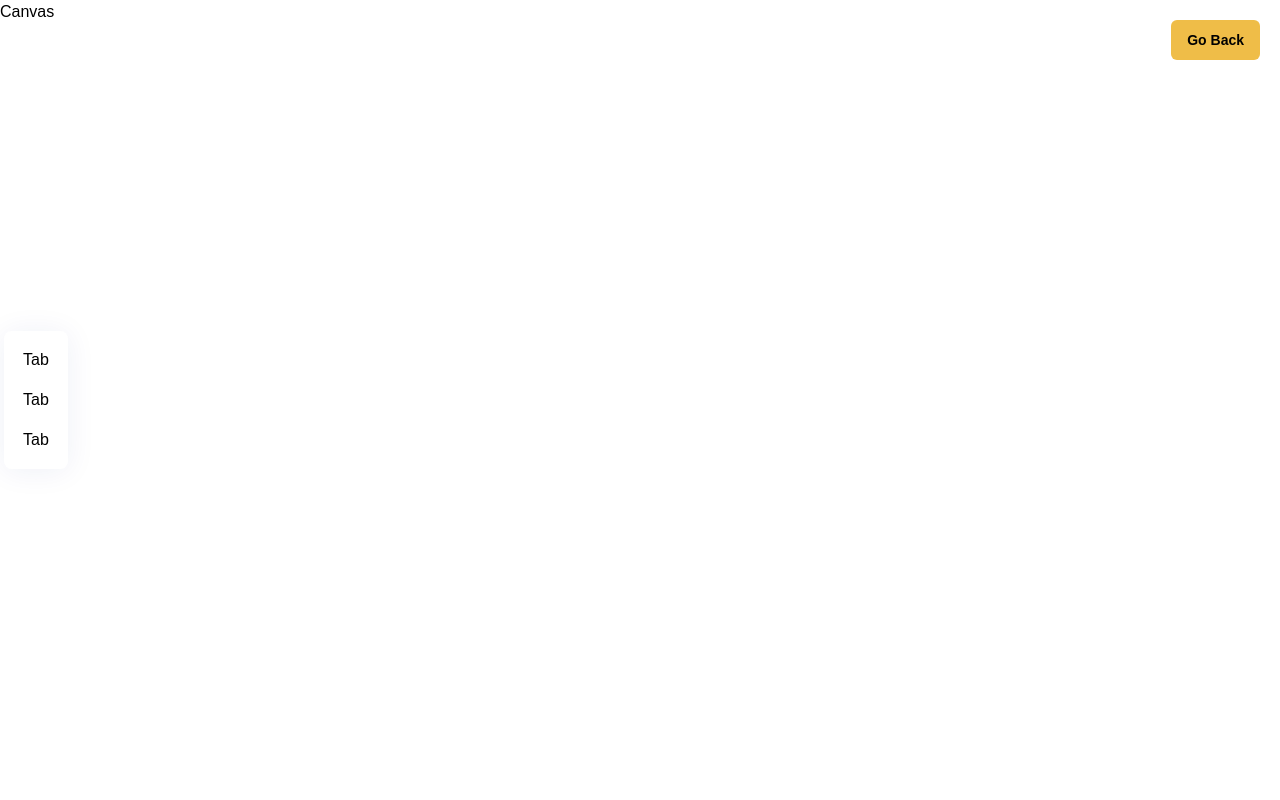
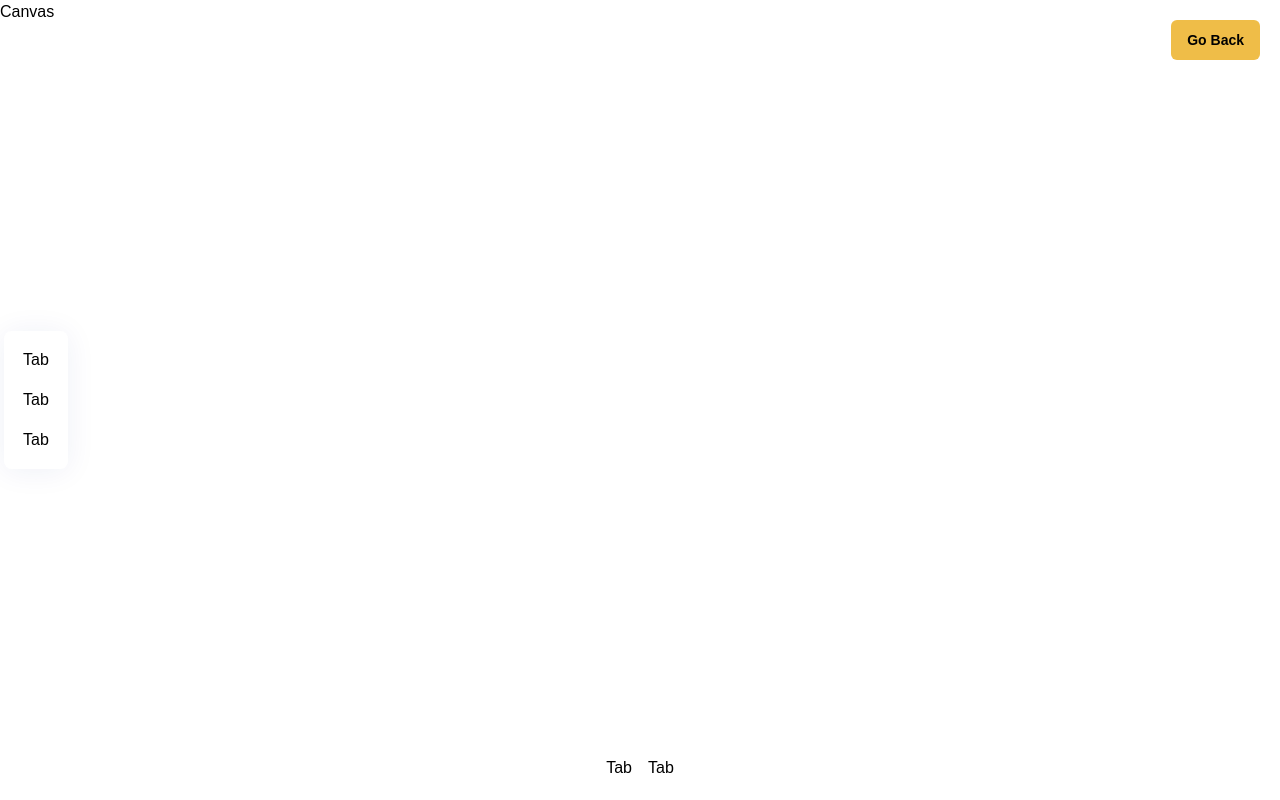
Before and after one commit to amankashyap004/fabrica-3D, a React (Vite) app: page / in a window 1280 px wide. Both pictures are taken after a click on the button "Customize It". Built offline with nearby package versions, Linux system fonts and the light colour scheme; a web font is replaced by a local one.

Commit message:
FilterTabs in Customizer

```diff
--- a/src/pages/Customizer.jsx
+++ b/src/pages/Customizer.jsx
@@ -42,6 +42,18 @@
                      customStyles="w-fit px-4 py-2.5 font-bold text-sm"
                   />
                </motion.div>
+
+               <motion.div className="filtertabs-container" {...slideAnimation("up")}>
+                  {FilterTabs.map((tab) => (
+                     <Tab
+                        key={tab.name}
+                        tab={tab}
+                        isFilterTab
+                        isActiveTab={""}
+                        handleClick={() => handleActiveFilterTab(tab.name)}
+                     />
+                  ))}
+               </motion.div>
             </>
          )}
       </AnimatePresence>
```
